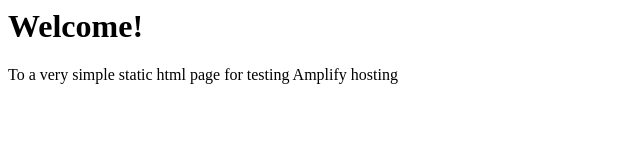
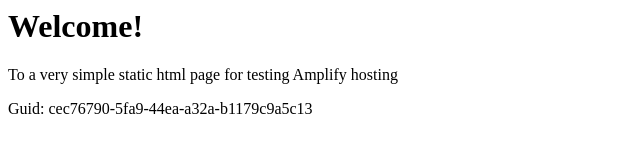
Before and after one commit to aws-aemilia-gru/Github-PR-Commit-Integration-Test-DoNotTouch-v0-preprod-sa-east-1, a website: page src/index.html in a window 1280 px wide. Shown: the whole page, without its empty margins (0-640 px from the left). Drawn offline with Linux system fonts and the light colour scheme.

Commit message:
commit from integ tests

```diff
--- a/src/index.html
+++ b/src/index.html
@@ -1,3 +1,5 @@
+
+
 <html lang="en">
 
 <head>
@@ -10,6 +12,6 @@
 <body>
     <h1>Welcome!</h1>
     <p>To a very simple static html page for testing Amplify hosting</p>
-</body>
+    <p>Guid: cec76790-5fa9-44ea-a32a-b1179c9a5c13</p></body>
 
 </html>
```
